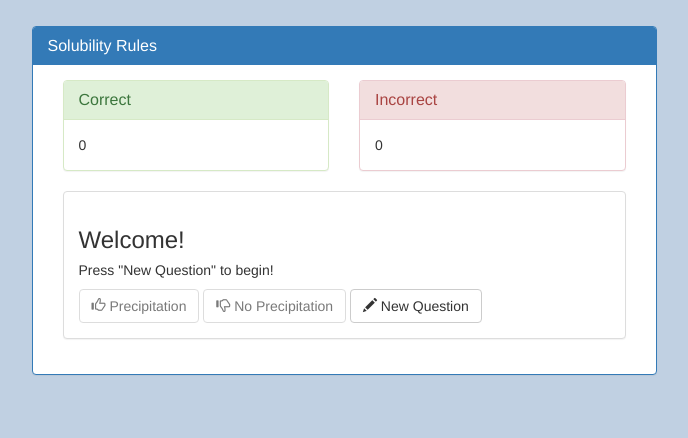
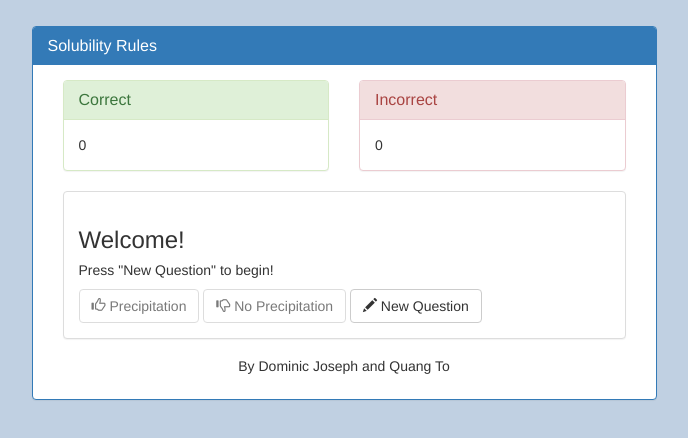
Before and after one commit to domizzles/solubility, a website: page index.html in a window 1280 px wide. Shown: the whole page, without its empty margins (296-984 px from the left). Drawn offline with nearby package versions, Linux system fonts and the light colour scheme.

Commit message:
Add credits.

```diff
--- a/index.html
+++ b/index.html
@@ -56,6 +56,7 @@
                         </div>
                     </div>
                 </div>
+                <h5 id="credits" style="text-align: center;">By Dominic Joseph and Quang To</h5>
             </div>
         </div>
     </div>
```
